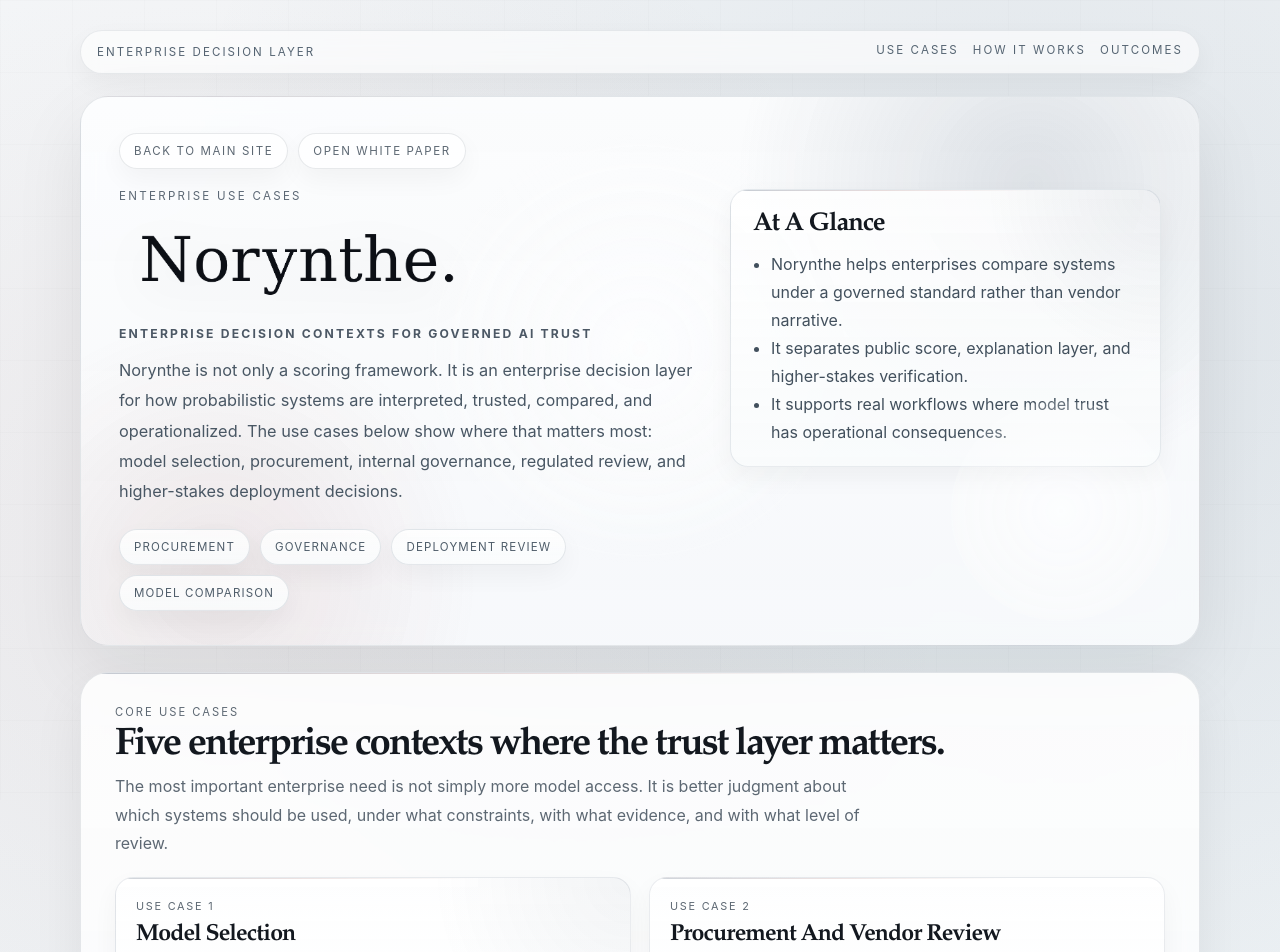
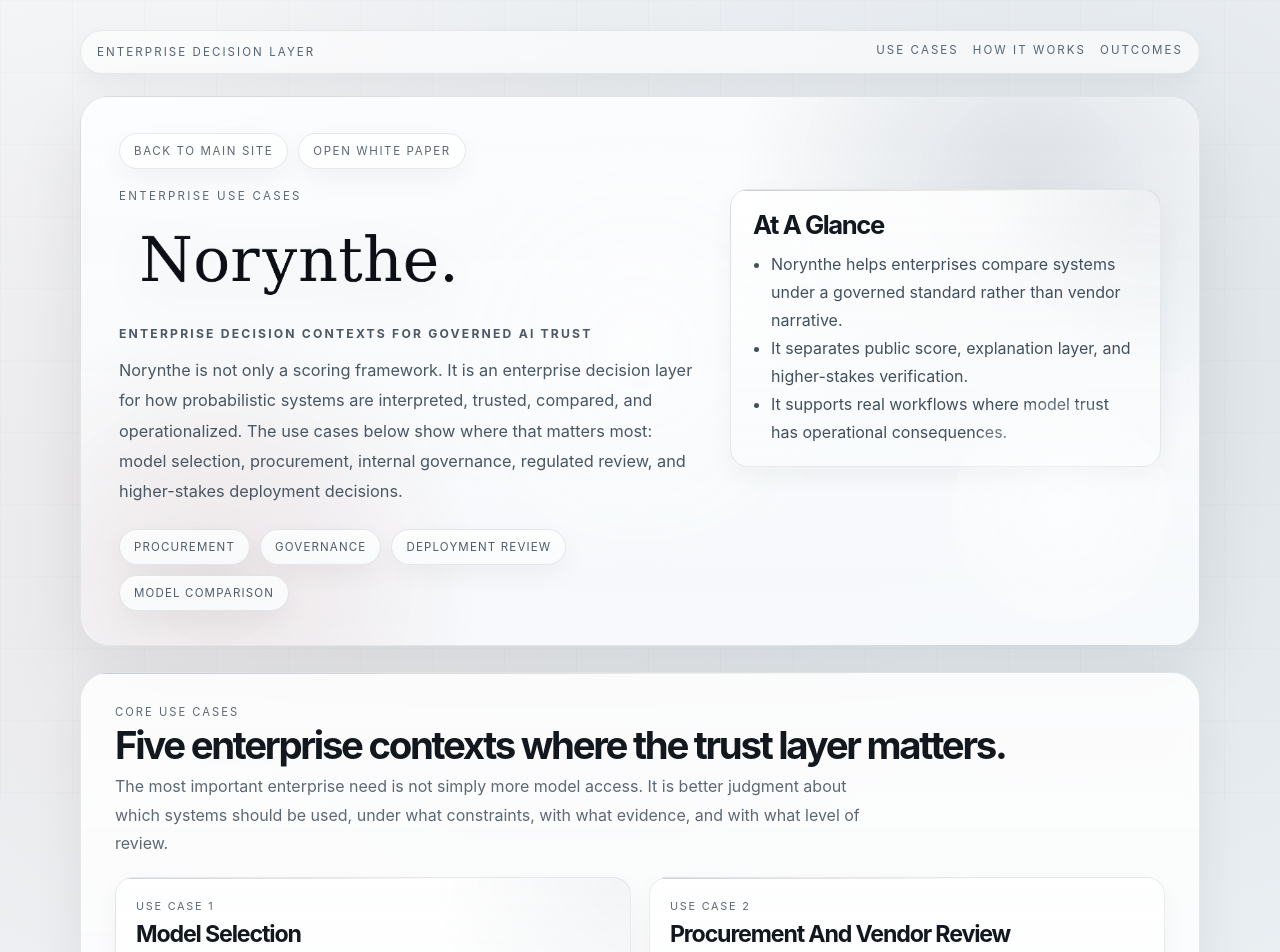
Before and after one commit to alanmotley/reports-norynthe, a plain HTML site: page norynthe-enterprise-use-cases.html in a window 1280 px wide. Shown: the top 952 px of the page. Drawn offline with Linux system fonts and the light colour scheme.

Commit message:
Update norynthe-enterprise-use-cases.html

```diff
--- a/norynthe-enterprise-use-cases.html
+++ b/norynthe-enterprise-use-cases.html
@@ -258,10 +258,11 @@
 
     .hero-summary h2 {
       margin: 0 0 12px;
-      font-family: var(--serif);
+      font-family: Inter, ui-sans-serif, system-ui, -apple-system, BlinkMacSystemFont, "Segoe UI", sans-serif;
+      font-weight: 700;
       font-size: 1.6rem;
       line-height: 1;
-      letter-spacing: -0.04em;
+      letter-spacing: -0.055em;
     }
 
     .hero-summary ul {
@@ -299,10 +300,11 @@
 
     .section-head h2 {
       margin: 0;
-      font-family: var(--serif);
+      font-family: Inter, ui-sans-serif, system-ui, -apple-system, BlinkMacSystemFont, "Segoe UI", sans-serif;
+      font-weight: 700;
       font-size: clamp(1.8rem, 3vw, 2.4rem);
       line-height: 0.98;
-      letter-spacing: -0.05em;
+      letter-spacing: -0.06em;
     }
 
     .section-head p {
@@ -378,10 +380,11 @@
     .framework-card h3,
     .outcome-card h3 {
       margin: 0 0 10px;
-      font-family: var(--serif);
+      font-family: Inter, ui-sans-serif, system-ui, -apple-system, BlinkMacSystemFont, "Segoe UI", sans-serif;
+      font-weight: 700;
       font-size: 1.45rem;
       line-height: 1;
-      letter-spacing: -0.04em;
+      letter-spacing: -0.05em;
     }
 
     .case-card p,
```
